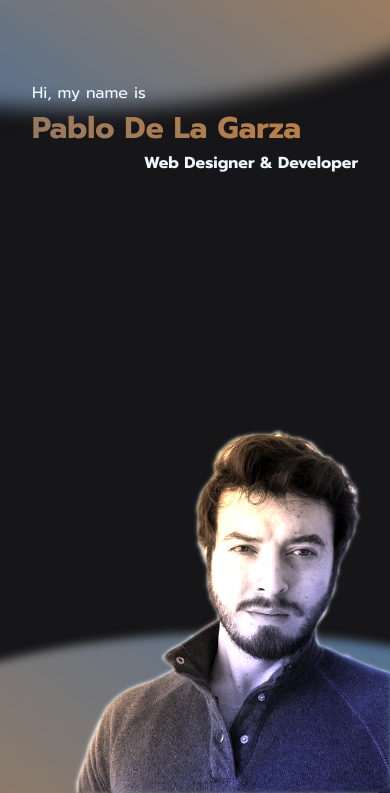
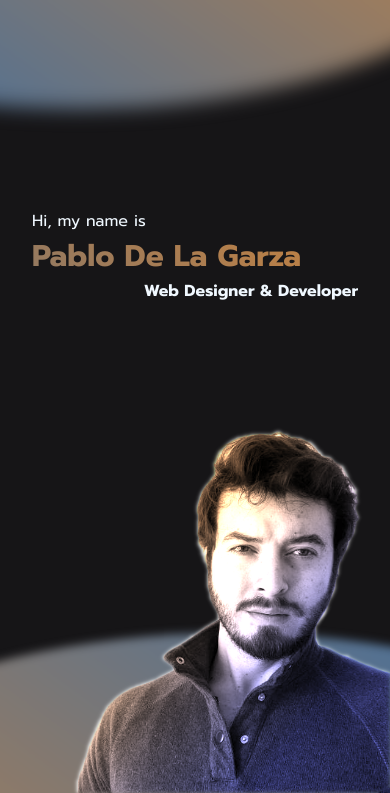
Before and after one commit to pdv88/portfolio, a plain HTML site: page portfolio_cv/index.html in a window 390 px wide. Shown: the part 51-844 px from the top of the page. Drawn offline with Linux system fonts and the light colour scheme.

Commit message:
add padding to hero container

```diff
--- a/portfolio_cv/style.css
+++ b/portfolio_cv/style.css
@@ -331,7 +331,7 @@ section.slide-in {
     align-items: flex-start;
   }
   #hero .container{
-    padding-top: 10 rem;
+    padding-top: 10rem;
   }
   #hero span{
     font-size: 30px;
```
